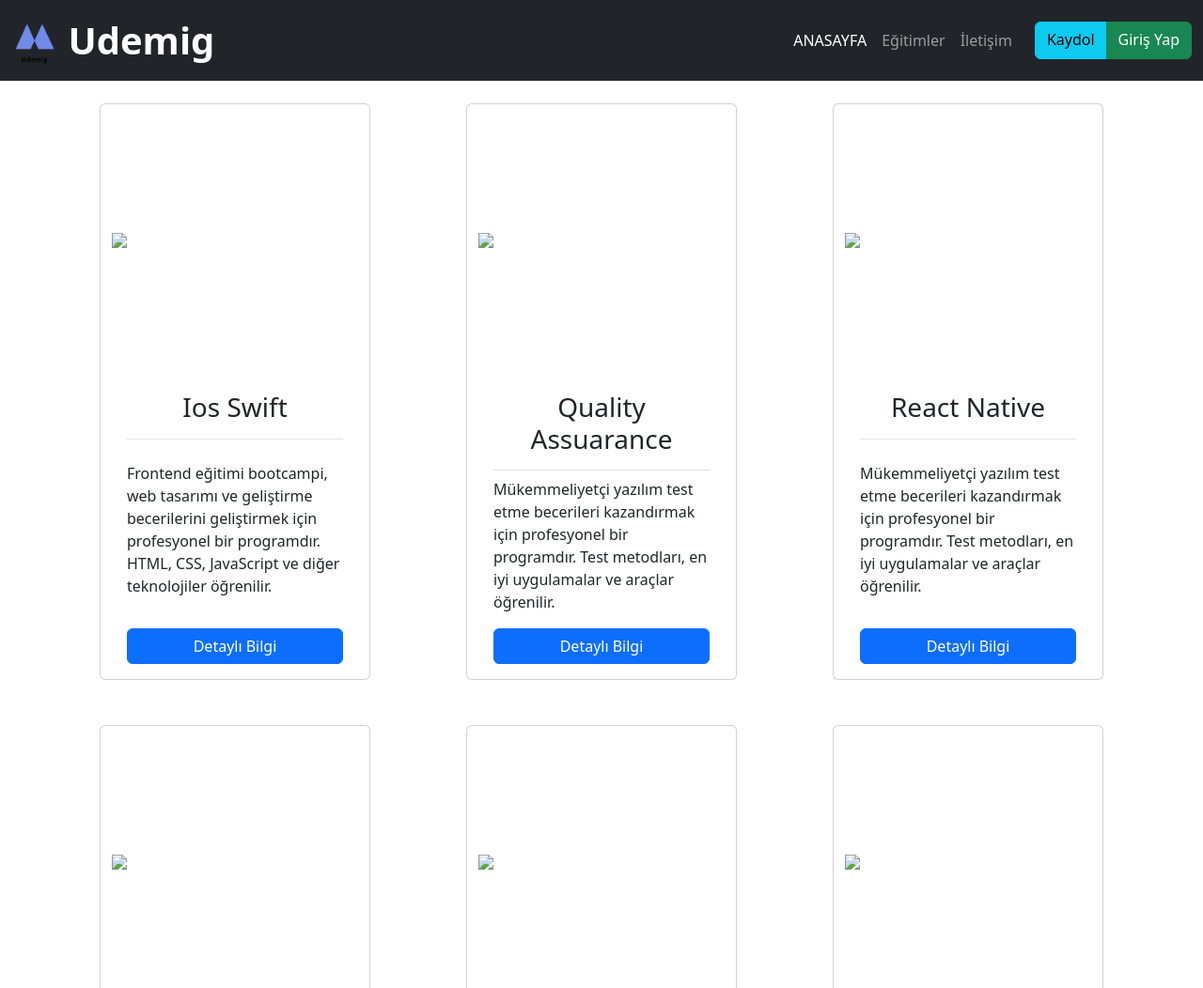
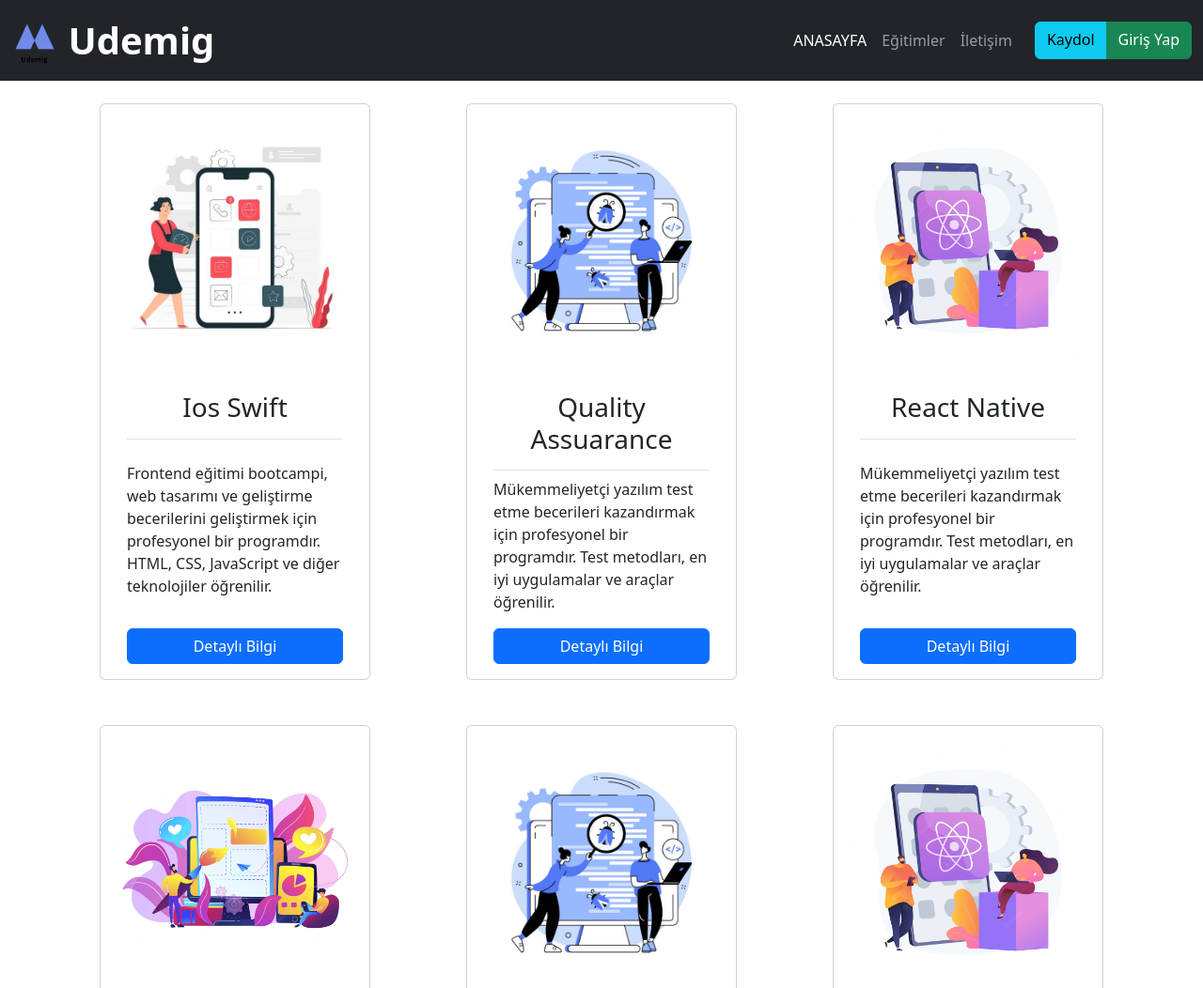
Before and after one commit to irmakkorkmaz/udemig-bootstrap, a plain HTML site: page egitimler.html in a window 1280 px wide. Shown: the top 1052 px of the page at 94% size. Drawn offline with nearby package versions, Linux system fonts and the light colour scheme; the site is published under a folder, as on GitHub Pages, so addresses that start at the root find nothing.

Commit message:
screen added

```diff
--- a/egitimler.html
+++ b/egitimler.html
@@ -29,7 +29,7 @@
 <nav class="navbar navbar-expand-lg navbar-dark bg-dark sticky-top">
     <div class="container-fluid">
       <a class="navbar-brand fw-bold fs-1" href="#">
-        <img src="images/Udemig.png" style="width:50px;">
+        <img src="images/Udemig.png"style="width:50px;">
         Udemig
       </a>
       <button class="navbar-toggler" type="button" data-bs-toggle="offcanvas" data-bs-target="#offcanvasDarkNavbar" aria-controls="offcanvasDarkNavbar">
@@ -69,7 +69,7 @@
           <!-- KART -->
   <div class="card" style="width: 18rem;">
       <div class="card-head d-flex align-items-center justify-content-center" style="height:290px">
-          <img src="/images/ios.jpg" class="w-100">
+          <img src="images/ios.jpg" class="w-100">
       </div>
       <div class="card-body d-flex flex-column justify-content-between" >
           <h3 class="card-title text-center border-bottom pb-3" >Ios Swift </h3>
@@ -81,7 +81,7 @@
   <!-- KART -->
   <div class="card" style="width: 18rem;">
       <div  class="card-head d-flex align-items-center justify-content-center" style="height:290px">
-          <img src="/images/quality.jpg" class="w-100">
+          <img src="images/quality.jpg" class="w-100">
       </div>
       <div class="card-body d-flex flex-column justify-content-between">
           <h3 class="card-title text-center border-bottom pb-3" > Quality Assuarance</h3>
@@ -93,7 +93,7 @@
   <!-- KART -->
   <div class="card" style="width: 18rem;">
       <div  class="card-head d-flex align-items-center justify-content-center" style="height:290px">
-          <img src="/images/react-native.jpg" class="w-100">
+          <img src="images/react-native.jpg" class="w-100">
       </div>
       <div class="card-body d-flex flex-column justify-content-between">
           <h3 class="card-title text-center border-bottom pb-3" > React Native</h3>
@@ -105,7 +105,7 @@
               <!-- KART -->
   <div class="card" style="width: 18rem;">
       <div class="card-head d-flex align-items-center justify-content-center" style="height:290px">
-          <img src="/images/front-end.jpg" class="w-100">
+          <img src="images/front-end.jpg" class="w-100">
       </div>
       <div class="card-body d-flex flex-column justify-content-between" >
           <h3 class="card-title text-center border-bottom pb-3" > Frontend</h3>
@@ -117,7 +117,7 @@
   <!-- KART -->
   <div class="card" style="width: 18rem;">
       <div  class="card-head d-flex align-items-center justify-content-center" style="height:290px">
-          <img src="/images/quality.jpg" class="w-100">
+          <img src="images/quality.jpg" class="w-100">
       </div>
       <div class="card-body d-flex flex-column justify-content-between">
           <h3 class="card-title text-center border-bottom pb-3" > Quality Assuarance</h3>
@@ -129,7 +129,7 @@
   <!-- KART -->
   <div class="card" style="width: 18rem;">
       <div  class="card-head d-flex align-items-center justify-content-center" style="height:290px">
-          <img src="/images/react-native.jpg" class="w-100">
+          <img src="images/react-native.jpg" class="w-100">
       </div>
       <div class="card-body d-flex flex-column justify-content-between">
           <h3 class="card-title text-center border-bottom pb-3" > React Native</h3>
@@ -141,7 +141,7 @@
               <!-- KART -->
   <div class="card" style="width: 18rem;">
       <div class="card-head d-flex align-items-center justify-content-center" style="height:290px">
-          <img src="/images/front-end.jpg" class="w-100">
+          <img src="images/front-end.jpg" class="w-100">
       </div>
       <div class="card-body d-flex flex-column justify-content-between" >
           <h3 class="card-title text-center border-bottom pb-3" > Frontend</h3>
@@ -153,7 +153,7 @@
   <!-- KART -->
   <div class="card" style="width: 18rem;">
       <div  class="card-head d-flex align-items-center justify-content-center" style="height:290px">
-          <img src="/images/quality.jpg" class="w-100">
+          <img src="images/quality.jpg" class="w-100">
       </div>
       <div class="card-body d-flex flex-column justify-content-between">
           <h3 class="card-title text-center border-bottom pb-3" > Quality Assuarance</h3>
@@ -165,7 +165,7 @@
   <!-- KART -->
   <div class="card" style="width: 18rem;">
       <div  class="card-head d-flex align-items-center justify-content-center" style="height:290px">
-          <img src="/images/react-native.jpg" class="w-100">
+          <img src="images/react-native.jpg" class="w-100">
       </div>
       <div class="card-body d-flex flex-column justify-content-between">
           <h3 class="card-title text-center border-bottom pb-3" > React Native</h3>
```
Also changed, not shown: 2 other files.
